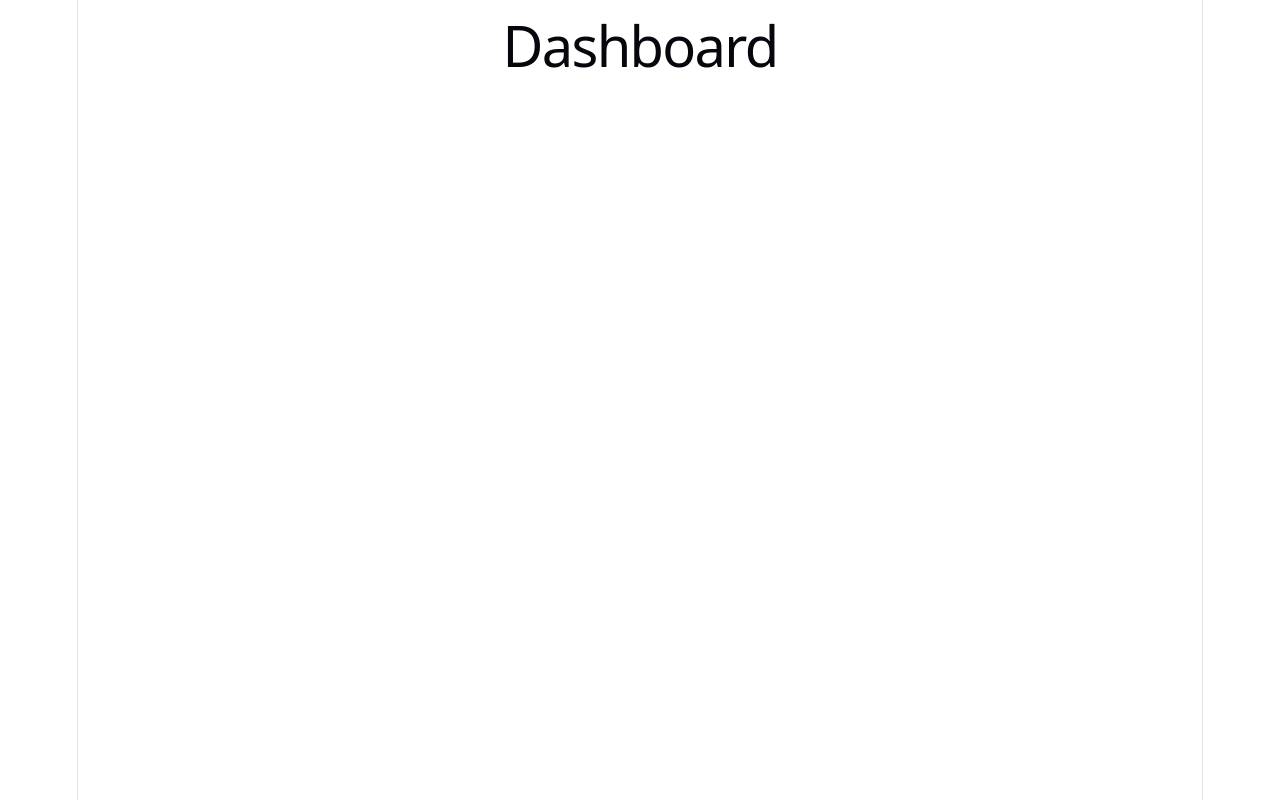
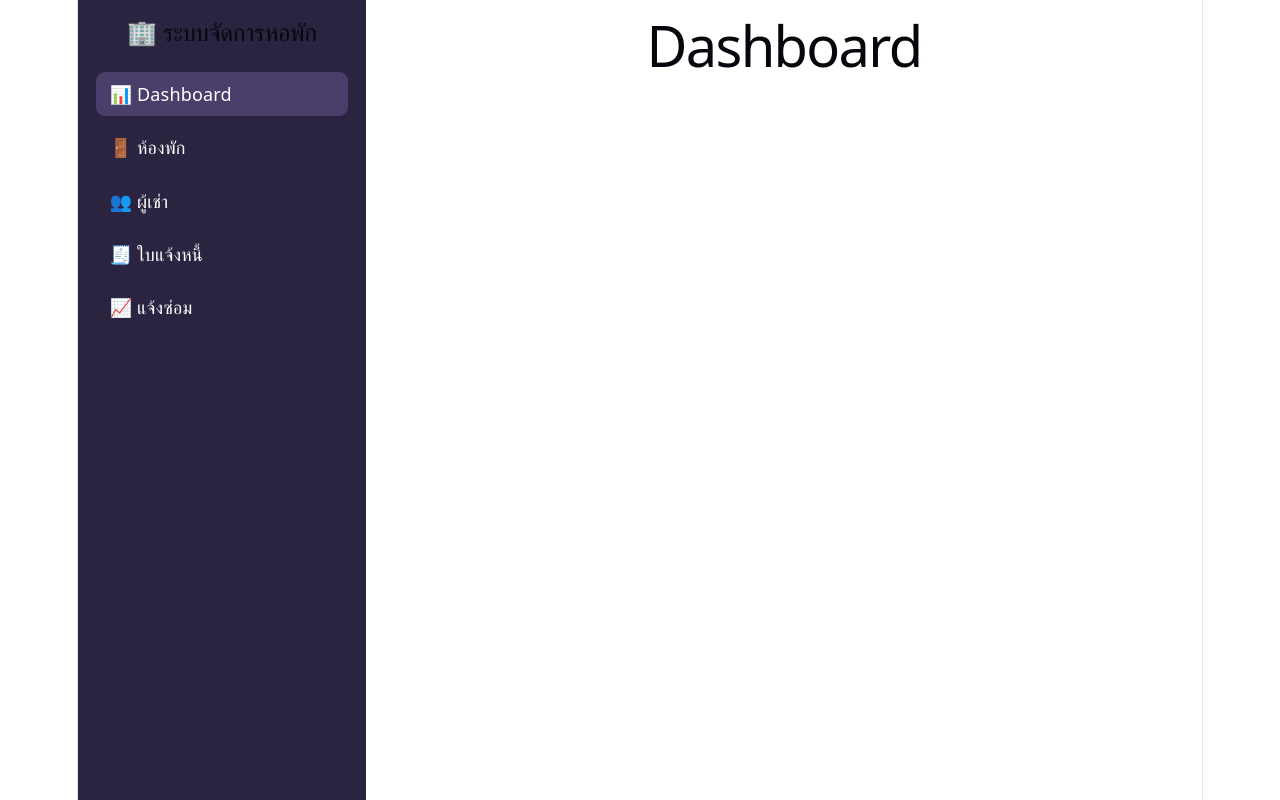
Before and after one commit to 66160265/apartment-management-system, a React (Vite) app: page / in a window 1280 px wide. Built offline with nearby package versions, Linux system fonts and the light colour scheme.

Commit message:
feat: add sidebar navigation with active route highlighting

```diff
--- a/src/components/Layout.jsx
+++ b/src/components/Layout.jsx
@@ -1,9 +1,13 @@
 import { Outlet } from 'react-router-dom'
+import Sidebar from './Sidebar.jsx'
 function Layout(){
 return (
-    <>
-        <Outlet />
-    </>
+    <div className="flex">
+        <Sidebar />
+        <main className="flex-1">
+            <Outlet />
+        </main>
+    </div>
 )
 }
 
--- /dev/null
+++ b/src/components/Sidebar.jsx
@@ -0,0 +1,27 @@
+import { NavLink } from "react-router-dom";
+import { menuItems } from "../data/menu";
+
+function Sidebar() {
+  return (
+    <div className="w-64 h-screen bg-[#2b2440] text-white flex flex-col p-4 gap-4">
+      <h2>🏢 ระบบจัดการหอพัก</h2>
+      <nav className="flex flex-col gap-2">
+        {menuItems.map((item) => (
+          <NavLink
+            key={item.path}
+            to={item.path}
+            className={({ isActive }) =>
+              `flex items-center gap-2 px-3 py-2 rounded-lg ${
+                isActive ? "bg-[#4a3f6b]" : ""
+              }`
+            }
+          >
+            {item.icon} {item.label}
+          </NavLink>
+        ))}
+      </nav>
+    </div>
+  );
+}
+
+export default Sidebar;
--- /dev/null
+++ b/src/data/menu.js
@@ -0,0 +1,7 @@
+export const menuItems = [
+    { label: 'Dashboard', path: '/', icon: '📊'},
+    { label: 'ห้องพัก', path: '/rooms', icon: '🚪'},
+    { label: 'ผู้เช่า', path: '/tenants', icon: '👥'},
+    { label: 'ใบแจ้งหนี้', path: '/invoices', icon: '🧾'},
+    { label: 'แจ้งซ่อม', path: '/repairs', icon: '📈'}
+]
```
